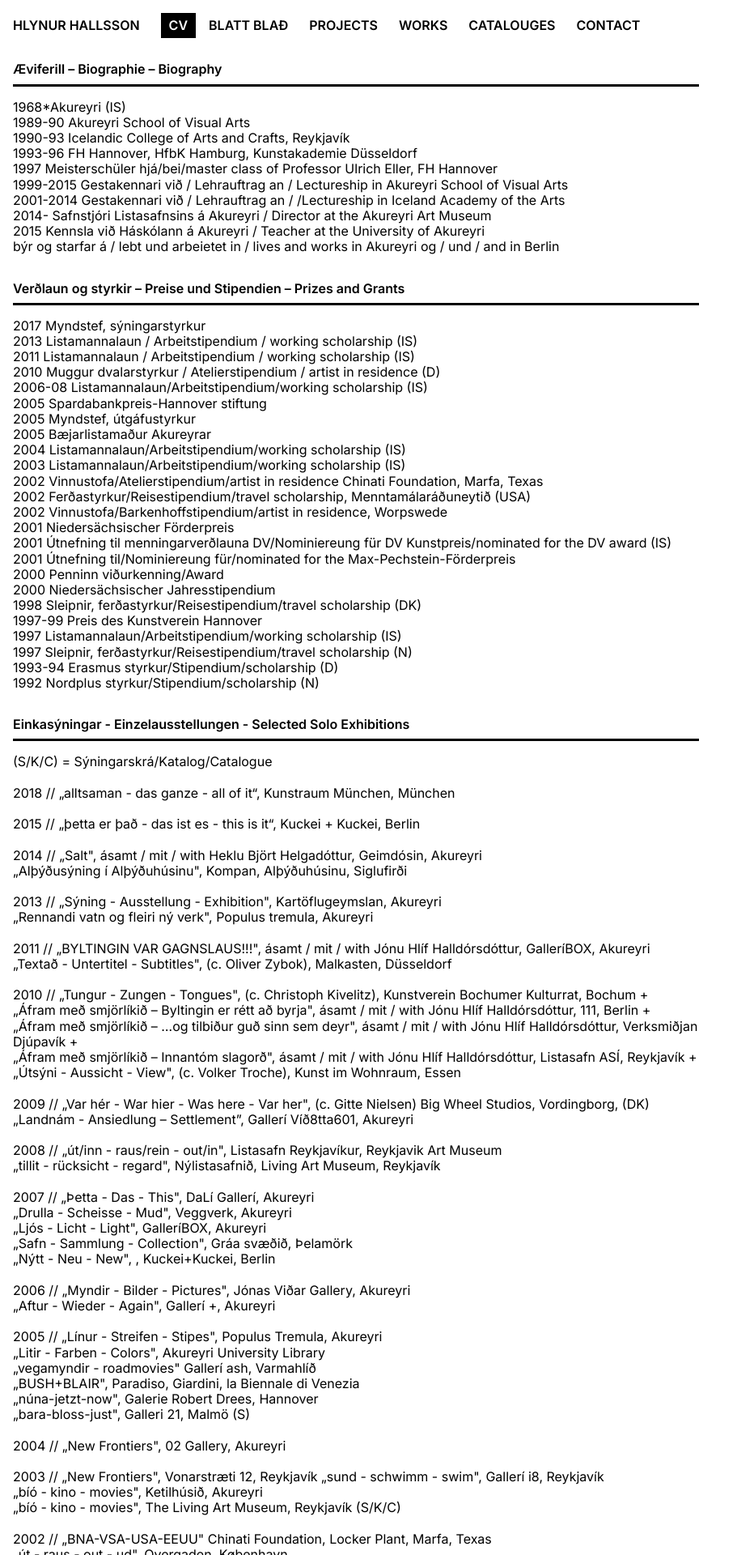
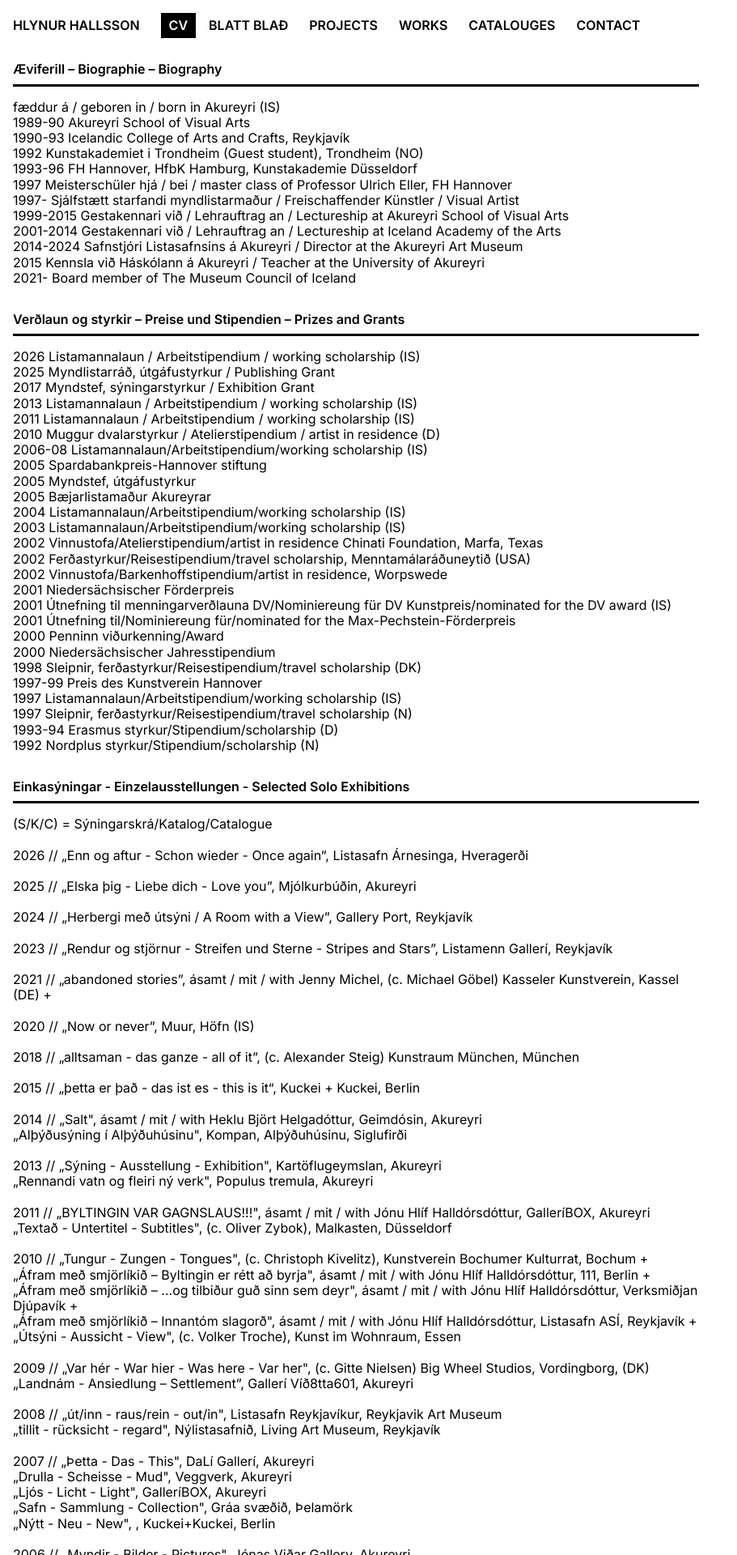
Before and after one commit to hugihlynsson/hlynurhallsson, a Next.js app: page /cv in a window 1280 px wide. Shown: the top 1920 px of the page at 81% size, without its empty margins (0-911 px from the left). Built offline with nearby package versions, Linux system fonts and the light colour scheme.

Commit message:
Update CV

```diff
--- a/pages/cv.tsx
+++ b/pages/cv.tsx
@@ -19,31 +19,35 @@ const CV = () => {
         <h1>Æviferill – Biographie – Biography</h1>
 
         <p>
-          1968*Akureyri (IS)
+          fæddur á / geboren in / born in Akureyri (IS)
           <br />
           1989-90 Akureyri School of Visual Arts
           <br />
           1990-93 Icelandic College of Arts and Crafts, Reykjavík
           <br />
+          1992 Kunstakademiet i Trondheim (Guest student), Trondheim (NO)
+          <br />
           1993-96 FH Hannover, HfbK Hamburg, Kunstakademie Düsseldorf
           <br />
-          1997 Meisterschüler hjá/bei/master class of Professor Ulrich Eller, FH
-          Hannover
+          1997 Meisterschüler hjá / bei / master class of Professor Ulrich
+          Eller, FH Hannover
           <br />
-          1999-2015 Gestakennari við / Lehrauftrag an / Lectureship in Akureyri
+          1997- Sjálfstætt starfandi myndlistarmaður / Freischaffender Künstler
+          / Visual Artist
+          <br />
+          1999-2015 Gestakennari við / Lehrauftrag an / Lectureship at Akureyri
           School of Visual Arts
           <br />
-          2001-2014 Gestakennari við / Lehrauftrag an / /Lectureship in Iceland
+          2001-2014 Gestakennari við / Lehrauftrag an / Lectureship at Iceland
           Academy of the Arts
           <br />
-          2014- Safnstjóri Listasafnsins á Akureyri / Director at the Akureyri
-          Art Museum
+          2014-2024 Safnstjóri Listasafnsins á Akureyri / Director at the
+          Akureyri Art Museum
           <br />
           2015 Kennsla við Háskólann á Akureyri / Teacher at the University of
           Akureyri
           <br />
-          býr og starfar á / lebt und arbeietet in / lives and works in Akureyri
-          og / und / and in Berlin
+          2021- Board member of The Museum Council of Iceland
         </p>
       </section>
 
@@ -51,7 +55,11 @@ const CV = () => {
         <h1>Verðlaun og styrkir – Preise und Stipendien – Prizes and Grants</h1>
 
         <p>
-          2017 Myndstef, sýningarstyrkur
+          2026 Listamannalaun / Arbeitstipendium / working scholarship (IS)
+          <br />
+          2025 Myndlistarráð, útgáfustyrkur / Publishing Grant
+          <br />
+          2017 Myndstef, sýningarstyrkur / Exhibition Grant
           <br />
           2013 Listamannalaun / Arbeitstipendium / working scholarship (IS)
           <br />
@@ -113,8 +121,30 @@ const CV = () => {
           (S/K/C) = Sýningarskrá/Katalog/Catalogue
           <br />
           <br />
-          2018 // „alltsaman - das ganze - all of it“, Kunstraum München,
-          München
+          2026 // „Enn og aftur - Schon wieder - Once again”, Listasafn
+          Árnesinga, Hveragerði
+          <br />
+          <br />
+          2025 // „Elska þig - Liebe dich - Love you”, Mjólkurbúðin, Akureyri
+          <br />
+          <br />
+          2024 // „Herbergi með útsýni / A Room with a View”, Gallery Port,
+          Reykjavík
+          <br />
+          <br />
+          2023 // „Rendur og stjörnur - Streifen und Sterne - Stripes and
+          Stars”, Listamenn Gallerí, Reykjavík
+          <br />
+          <br />
+          2021 // „abandoned stories”, ásamt / mit / with Jenny Michel, (c.
+          Michael Göbel) Kasseler Kunstverein, Kassel (DE) +
+          <br />
+          <br />
+          2020 // „Now or never”, Muur, Höfn (IS)
+          <br />
+          <br />
+          2018 // „alltsaman - das ganze - all of it”, (c. Alexander Steig)
+          Kunstraum München, München
           <br />
           <br />
           2015 // „þetta er það - das ist es - this is it“, Kuckei + Kuckei,
@@ -287,11 +317,42 @@ const CV = () => {
       </section>
 
       <section>
-        <h1>Samsýningar - Gruppenausstellungen - Selected Group Exhibitions</h1>
+        <h1>Samsýningar (úrval) – Gruppenausstellungen (Auswahl) – Selected Group Exhibitions</h1>
 
         <p>
-          2019 „osloBIENNALEN, First Edition 2019–2024”,&nbsp;(c. Eva
-          González-Sancho Bodero, Per Gunnar Eeg-Tverbakk) Oslo City, Norway +
+          2025 // „Já já”, Gallerí Havnará, Tórshavn (FO)
+          <br />
+          „Já já”, Mjólkurbúðin, Akureyri
+          <br />
+          „Mitt rými - My Space”, (c. Katrín Björg Gunnarsdóttir) Listasafnið
+          á Akureyri, Akureyri / Akureyri Art Museum, Akureyri +
+          <br />
+          „Heimalingar 25”, Fífilbrekka, Eyjafjarðarsveit
+          <br />
+          <br />
+          2024 // „Remidía”, Mjólkurbúðin, Akureyri
+          <br />
+          <br />
+          2023 // „Ben”, Kuckei + Kuckei, Berlin
+          <br />
+          „Hildigunnur Birgisdóttir og verk úr safneign”, (c. JBK Ransu)
+          Listasafnið á Akureyri, Akureyri / Akureyri Art Museum, Akureyri
+          <br />
+          „Kviksjá: Íslensk myndlist á 21. öld / Kaleidoscope: Icelandic 21st
+          Century Art”, (c. Markús Þór Andrésson) Listasafn Reykjavíkur,
+          Hafnarhús / Reykjavík Art Museum
+          <br />
+          <br />
+          2022 // „Sviðsett augnablik / Staged Moments”, (c. Vigdís Rún
+          Jónsdóttir), Listasafn Íslands / National Gallery of Iceland,
+          Reykjavík
+          <br />
+          <br />
+          2019 // „Today Is Our Tomorrow”, (c. Paul O'Neill, Eliisa Suvanto)
+          PUBLICS, Helsinki
+          <br />
+          „osloBIENNALEN, First Edition 2019–2024”, (c. Eva González-Sancho
+          Bodero, Per Gunnar Eeg-Tverbakk) Oslo City, Norway +
           <br />
           <br />
           2018 // „The Fountain Mémoire”,&nbsp;(c. Rolf Bier) Deutscher
@@ -668,8 +729,14 @@ const CV = () => {
         <h1>Sýningarverk – Austellungsprojekte – Exhibition projects</h1>
 
         <p>
+          2024-2025 // „Is this North?” Listasafnið á Akureyri og Norræna
+          húsið, Reykjavík / Akureyri Art Museum and Nordic House, Reykjavík
+          <br />
+          2014-2024 // Sýningarstjóri rúmlega 50 sýninga í Listasafninu á
+          Akureyri / Curator of over 50 Exhibitions at Akureyri Art Museum
+          <br />
           2014 // „Þarf það að vera skriflegt?” Málarasalurinn, LHÍ, Reykjavik
-          ásamt/mit/with Jóna Hlíf Halldórsdóttir
+          ásamt / mit / with Jóna Hlíf Halldórsdóttir
           <br />
           2013 // „Fjórtán sinnum fjölfeldi" Populus Tremula, Akureyri
           <br />
@@ -708,11 +775,16 @@ const CV = () => {
       </section>
 
       <section>
-        <h1>Útgefin verk – Eigene Publikationen – Own Publication</h1>
+        <h1>Útgefin verk – Eigene Publikationen – Own Publications</h1>
 
         <p>
+          2024 // „Þúsund dagar - Dagur
+          eitthundraðþrjátíuogníu til tvöhundruðfjörtíuogþrjú" (bók / Buch /
+          book)
+          <br />
           2017 // „Þúsund dagar - Dagur eitt til eitthundraðþrjátíuogátta"
-          Pastel 05 (bók/Buch/book) <br />
+          Pastel 05 (bók / Buch / book)
+          <br />
           2013 // „Stafrófið - Das Alphabet (IS) - The Alphabet (IS)"
           (bók/Buch/book) <br />
           2011 // „Myndir - Bilder - Pictures" (bók/Buch/book)
@@ -747,10 +819,36 @@ const CV = () => {
 
       <section>
         <h1>
-          Birtingar (Úrval) – Bibliografie (Auswahl) – Bibliography (Selection)
+          Birtingar (úrval) – Bibliografie (Auswahl) – Selected Bibliography
         </h1>
 
         <p>
+          2026 // „Enn og aftur - Schon wieder - Once again”, Listasafn
+          Árnesinga, Hveragerði (Craniv Boyd)
+          <br />
+          <br />
+          2025 // „Mitt rými - My Space”, Listasafnið á Akureyri / Akureyri
+          Art Museum (Katrín Björg Gunnarsdóttir)
+          <br />
+          <br />
+          2024 // „Þúsund dagar - Dagur eitthundraðþrjátíuogníu til
+          tvöhundruðfjörtíuogþrjú”, flóra
+          <br />
+          <br />
+          2021 // „Wissen, Worte, Welt / Knowledge, Words, World”, (Gila Kolb
+          / Jelena Toopeekoff), Abandoned Stories, Kasseler Kunstverein
+          <br />
+          <br />
+          2019 // „October 2019”, osloBIENNALEN, First Edition 2019–2024
+          (Markús Þór Andrésson, Æsa Sigurjónsdóttir, Alexander Steig, Einar
+          Bjarki Malmquist, Jill Maurah Leciejewski, Kristin Kjartansdóttir,
+          Kari Ósk Grétudóttir Ege)
+          <br />
+          <br />
+          2018 // „Text und Wirkung”, Barbara Teichelmann, in münchen, Nr.
+          6/2018, s. 37
+          <br />
+          <br />
           2017 // „Þúsund dagar - Dagur eitt til eitthundraðþrjátíuogátta”,
           flóra
           <br />
@@ -1076,17 +1174,17 @@ const CV = () => {
         <h1>Slóðir - Links - Links</h1>
 
         <p>
+          <a href="http://hlynur.is/" target="_blank" rel="noreferrer">
+            hlynur.is
+          </a>
+          <br />
           <a href="http://www.hallsson.de/" target="_blank" rel="noreferrer">
             hallsson.de
           </a>
           <br />
-          <a href="http://www.kuckei-kuckei.de/">kuckei-kuckei.de</a>
-          <br />
-          <a href="http://www.galerie-robert-drees.de/">
-            galerie-robert-drees.de
+          <a href="http://www.kuckei-kuckei.de/" target="_blank" rel="noreferrer">
+            kuckei-kuckei.de
           </a>
-          <br />
-          <a href="http://www.hlynur.is/">hlynur.is</a>
         </p>
       </section>
 
```
